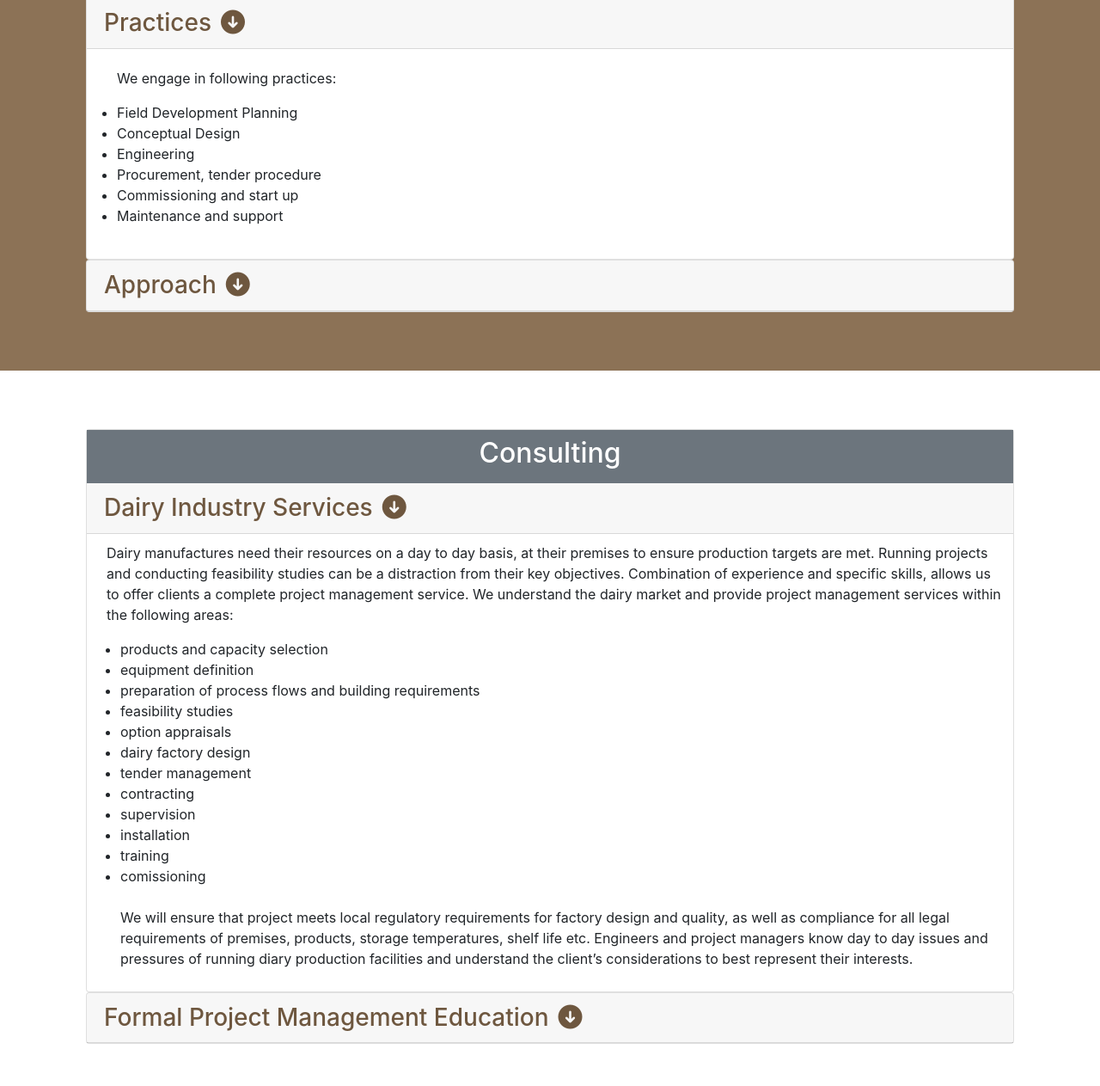
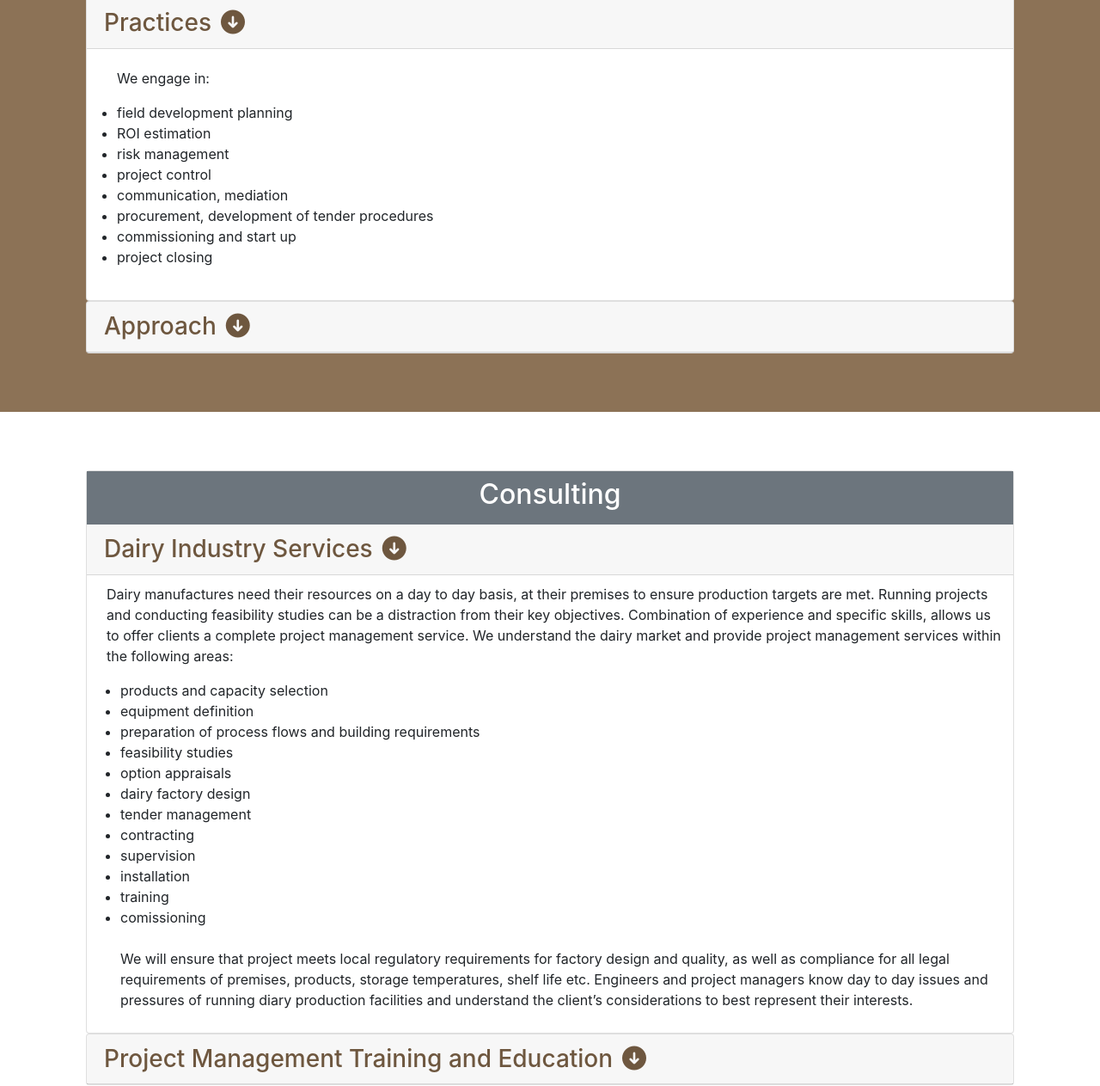
Before and after one commit to Acovid/ANASvet-web-site, a website: page index.html in a window 1280 px wide. Shown: the part 1030-2293 px from the top of the page at 86% size. Drawn offline with nearby package versions, Linux system fonts and the light colour scheme.

Commit message:
Add Syllabus

```diff
--- a/index.html
+++ b/index.html
@@ -142,7 +142,7 @@
                             <div class="carousel-item active">
                                 <img class="d-block img-fluid" src="img/hands.jpg" alt="hands" width="350">
                                 <div class="carousel-caption d-none d-md-block" style="color:black">
-                                    <h2>Project Management </h2>
+                                    <h2>Managing Projects</h2>
                                     <p>
                                         We manage projects as well as provide consultancies in project management
                                         including planning, design, engineering, procurement,
@@ -171,7 +171,7 @@
                             <div class="carousel-item">
                                 <img class="d-block img-fluid" src="img/skills.jpg" alt="session" width="300">
                                 <div class="carousel-caption d-none d-md-block" style="color:black">
-                                    <h2>Education </h2>
+                                    <h2>Project Management Training </h2>
                                     <p class="hidden-xs-down">
                                         We help you develop your skills in project management area through our
                                         portfolio of ready made and customizable courses:
@@ -238,14 +238,16 @@
                             <div class="card-body collapse show" id="card1">
 
                                 <div class="card-block">
-                                    <p>We engage in following practices:</p>
+                                    <p>We engage in:</p>
                                     <ul>
-                                        <li>Field Development Planning</li>
-                                        <li>Conceptual Design</li>
-                                        <li>Engineering</li>
-                                        <li>Procurement, tender procedure</li>
-                                        <li>Commissioning and start up</li>
-                                        <li>Maintenance and support</li>
+                                        <li>field development planning</li>
+                                        <li>ROI estimation</li>
+                                        <li>risk management</li>
+                                        <li>project control</li>
+                                        <li>communication, mediation</li>
+                                        <li>procurement, development of tender procedures</li>
+                                        <li>commissioning and start up</li>
+                                        <li>project closing</li>
                                     </ul>
                                 </div>
                                 <!-- card block end -->
@@ -278,12 +280,12 @@
                                     <ul class="ml-3">
                                         <p>Our approach includes:</p>
 
-                                        <li>Creative brainstorming</li>
-                                        <li>Working with clients to understand their needs.</li>
-                                        <li>Maximum involve local workforce and talent.</li>
-                                        <li>Work within designated authority</li>
-                                        <li>Inclusive leadership</li>
-                                        <li>Innovative complex meetings</li>
+                                        <li>creative brainstorming</li>
+                                        <li>working with clients to understand their needs</li>
+                                        <li>maximum involve local workforce and talent</li>
+                                        <li>work within designated authority</li>
+                                        <li>inclusive leadership</li>
+                                        <li>innovative complex meetings</li>
                                     </ul>
 
                                 </div>
@@ -327,10 +329,9 @@
 
                             <div class="card-body collapse show p-2" id="card3">
                                 <div class="card-block">
-                                    <p>Dairy manufactures need their resources on a day to day basis, at their
-                                        premises
-                                        to ensure
-                                        production targets are met. Running projects and conducting feasibility
+                                    <p>Dairy manufactures need their resources on a day to day basis, at their premises
+                                        to ensure production
+                                        targets are met. Running projects and conducting feasibility
                                         studies
                                         can
                                         be a distraction from their key objectives. Combination of experience and
@@ -382,7 +383,7 @@
                             <div class="card-header">
                                 <h3 class="mb-0">
                                     <a class="collapsed" data-toggle="collapse" data-parent="#accordion4" href="#card4">
-                                        Formal Project Management Education
+                                        Project Management Training and Education
                                         <i class="fa fa-arrow-circle-down"></i>
                                     </a>
                                 </h3>
@@ -398,7 +399,8 @@
                                     </p>
                                     <ul class="ml-3">
                                         <li>Project management basics: one day, two days or three days courses.</li>
-                                        <li>Project risk management: one day or three days courses.</li>
+                                        <li><a href="Risk_mgnt_syllabus_SS_2018.docx">Project risk management</a>: one
+                                            day or three days courses.</li>
                                         <li>Project control management: one day or three days courses.</li>
                                     </ul>
                                 </div>
```
Also changed, not shown: 1 other file.
